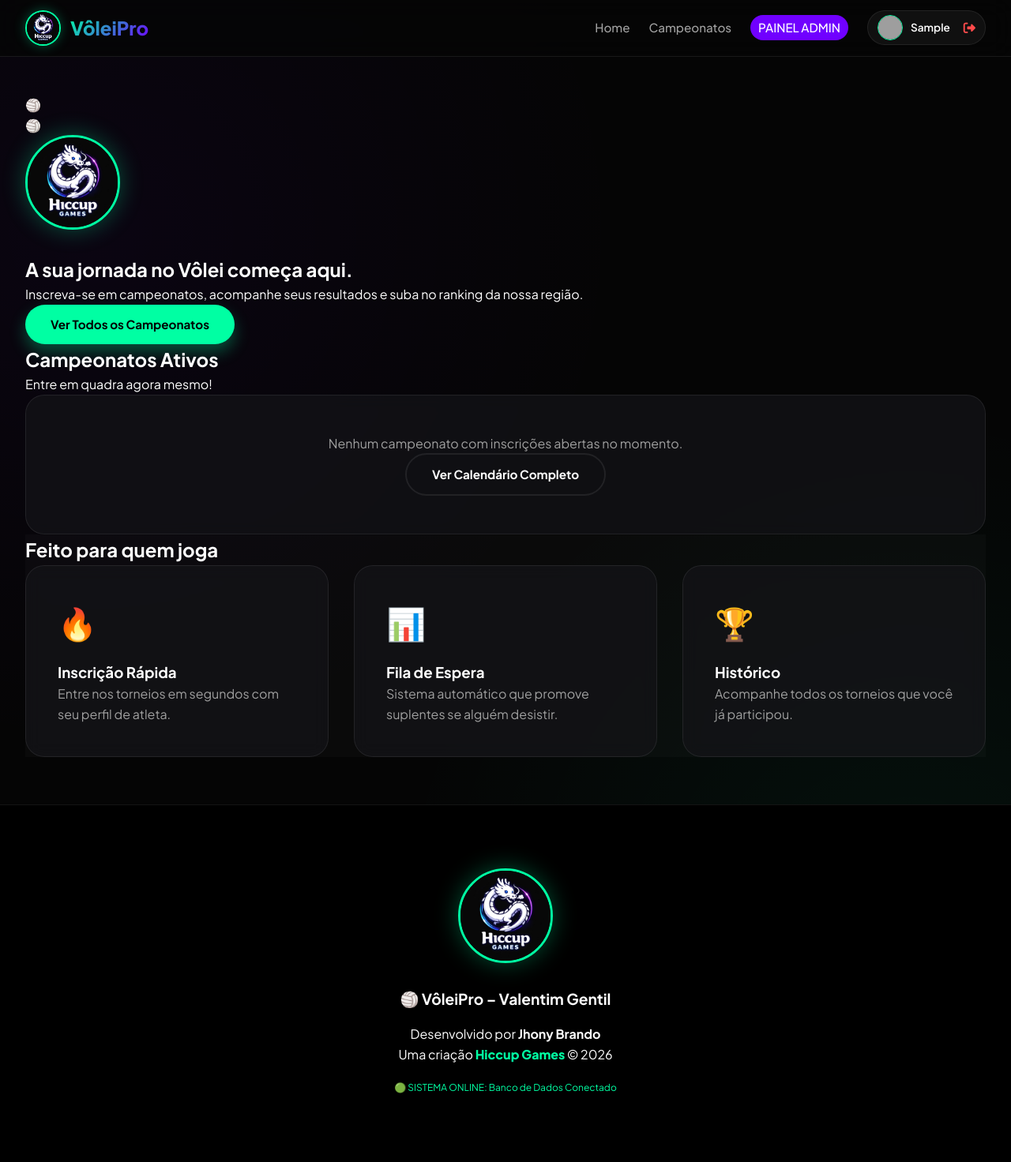
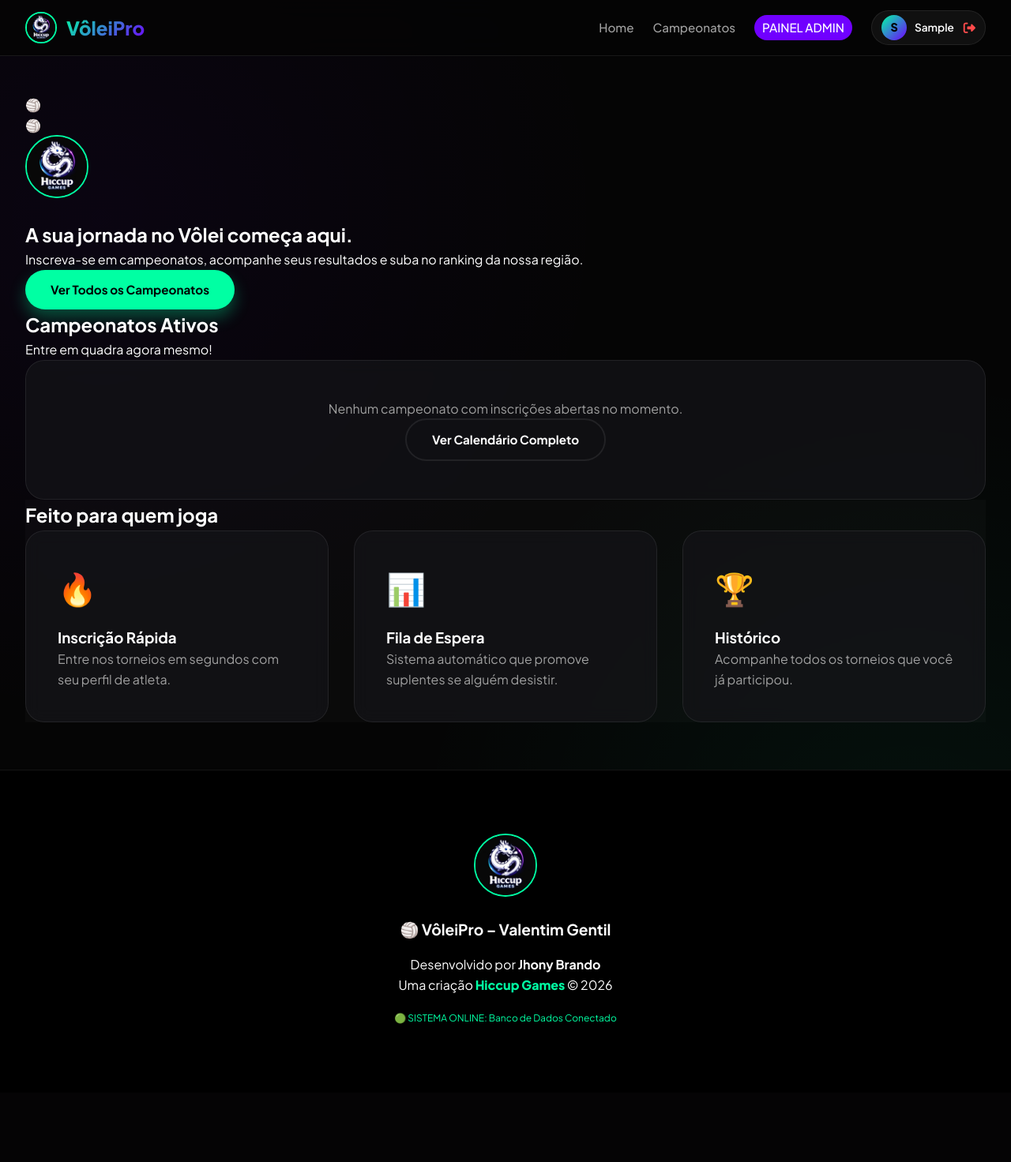
Before and after one commit to hiccupgamesdev-prog/voleipro-valentim, a Flask app: page / in a window 1280 px wide. Shown: the whole page at 79% size. After the commit the page ends 1297 px from the top, so only its background shows below. Run offline with Flask 3, Linux system fonts and the light colour scheme; the visitor is signed in with stand-in values (Sample User, id 1); data that the repository does not hold is empty; grey boxes are pictures that could not be loaded.

Commit message:
atualizacao 7

```diff
--- a/app.py
+++ b/app.py
@@ -1,16 +1,15 @@
 import os
 import uuid
-import hashlib
 from datetime import datetime
 from functools import wraps
-from flask import Flask, render_template, request, redirect, url_for, flash, session, send_from_directory
+from flask import Flask, render_template, request, redirect, url_for, flash, session
 from werkzeug.security import generate_password_hash, check_password_hash
 from pymongo import MongoClient
 from dotenv import load_dotenv
 
 load_dotenv()
 
-app = Flask(__name__, static_folder='static', template_folder='templates')
+app = Flask(__name__)
 app.secret_key = os.environ.get("SECRET_KEY", "voleipro-secret-key-123")
 
 # --- BANCO DE DADOS ---
@@ -29,12 +28,7 @@ if MONGO_URI:
 
 @app.context_processor
 def inject_globals():
-    # Gerar URL do Gravatar para o usuário logado
-    avatar_url = None
-    if "user_email" in session:
-        email_hash = hashlib.md5(session["user_email"].lower().encode('utf-8')).hexdigest()
-        avatar_url = f"https://www.gravatar.com/avatar/{email_hash}?d=identicon&s=100"
-    return dict(db_status=DB_CONNECTED, user_avatar=avatar_url)
+    return dict(db_status=DB_CONNECTED)
 
 # --- AUXILIARES ---
 def get_users():
@@ -109,7 +103,6 @@ def cadastro():
         session.update({
             "user_id": new_user["id"],
             "user_nome": new_user["nome"],
-            "user_email": new_user["email"],
             "role": new_user["role"]
         })
         return redirect(url_for("campeonatos"))
@@ -124,7 +117,6 @@ def login():
             session.update({
                 "user_id": user["id"],
                 "user_nome": user["nome"],
-                "user_email": user.get("email", ""),
                 "role": user.get("role", "user")
             })
             return redirect(url_for("campeonatos"))
@@ -138,13 +130,7 @@ def logout():
 
 @app.route("/campeonatos")
 def campeonatos():
-    try:
-        all_camps = get_camps()
-        return render_template("campeonatos.html", campeonatos=all_camps)
-    except Exception as e:
-        print(f"Erro na rota campeonatos: {e}")
-        flash("Erro ao carregar campeonatos.", "danger")
-        return redirect(url_for("index"))
+    return render_template("campeonatos.html", campeonatos=get_camps())
 
 # --- ROTAS USUÁRIO LOGADO ---
 @app.route("/perfil", methods=["GET", "POST"])
@@ -296,8 +282,6 @@ def admin_editar_camp(id):
             "regras": request.form.get("regras", camp["regras"])
         })
 
-        # LÓGICA DE PROMOÇÃO AUTOMÁTICA
-        # Se aumentou o número de vagas, puxa da lista de espera
         if "inscritos" not in camp: camp["inscritos"] = []
         if "lista_espera" not in camp: camp["lista_espera"] = []
 
@@ -306,7 +290,7 @@ def admin_editar_camp(id):
             camp["inscritos"].append(promovido)
 
         save_camp(camp)
-        flash("Campeonato atualizado e lista de espera processada!", "success")
+        flash("Campeonato atualizado!", "success")
         return redirect(url_for("admin_dashboard"))
     return render_template("admin/form_campeonato.html", camp=camp)
 
--- a/static/css/style.css
+++ b/static/css/style.css
@@ -2,13 +2,11 @@
 @import url('https://fonts.googleapis.com/css2?family=Plus+Jakarta+Sans:wght@300;400;500;600;700;800&display=swap');
 
 :root {
-  --primary: #00ffa3; /* Verde Neon */
+  --primary: #00ffa3;
   --primary-glow: rgba(0, 255, 163, 0.3);
-  --secondary: #7000ff; /* Roxo Profundo */
-  --secondary-glow: rgba(112, 0, 255, 0.3);
+  --secondary: #7000ff;
   --bg-dark: #050505;
   --bg-card: rgba(20, 20, 25, 0.7);
-  --glass: rgba(255, 255, 255, 0.03);
   --glass-border: rgba(255, 255, 255, 0.08);
   --text: #ffffff;
   --text-muted: #a0a0a0;
@@ -28,30 +26,11 @@ body {
     radial-gradient(circle at 90% 80%, rgba(0, 255, 163, 0.05) 0%, transparent 40%);
 }
 
-/* ─── Logo & Imagens ────────────────────────────────────────────────────── */
-.logo-round {
-  width: 45px; height: 45px; border-radius: 50%; object-fit: cover;
-  border: 2px solid var(--primary); box-shadow: 0 0 15px var(--primary-glow);
-}
-.logo-large {
-  width: 120px; height: 120px; border-radius: 50%; object-fit: cover;
-  border: 3px solid var(--primary); box-shadow: 0 0 30px var(--primary-glow);
-  margin-bottom: 1.5rem;
-}
-
-/* ─── Perfil no Menu ────────────────────────────────────────────────────── */
-.nav-user-profile { display: flex; align-items: center; gap: 12px; background: rgba(255,255,255,0.05); padding: 5px 12px; border-radius: 50px; border: 1px solid var(--glass-border); }
-.nav-profile-trigger { display: flex; align-items: center; gap: 10px; text-decoration: none !important; }
-.avatar-nav { width: 32px; height: 32px; border-radius: 50%; border: 1px solid var(--primary); }
-.nav-user-name { color: white; font-size: 0.85rem; font-weight: 600; }
-.nav-logout-icon { color: #ff4b4b !important; font-size: 0.9rem; margin-left: 5px; }
-.admin-badge-nav { background: var(--secondary); color: white !important; font-size: 0.7rem; padding: 4px 10px; border-radius: 50px; text-transform: uppercase; font-weight: 800; }
-
 /* ─── Splash Screen ──────────────────────────────────────────────────────── */
 #splash-screen {
   position: fixed; top: 0; left: 0; width: 100%; height: 100%;
   background: #000; display: flex; align-items: center; justify-content: center;
-  z-index: 9999; transition: opacity 0.8s ease;
+  z-index: 9999; transition: opacity 0.5s ease;
 }
 .pulse-logo { width: 150px; animation: pulse-dragon 2s infinite ease-in-out; border-radius: 50%; border: 4px solid var(--primary); }
 @keyframes pulse-dragon {
@@ -62,18 +41,28 @@ body {
 /* ─── Navbar ────────────────────────────────────────────────────────────── */
 .navbar {
   position: fixed; top: 0; width: 100%; z-index: 1000;
-  background: rgba(5, 5, 5, 0.8); backdrop-filter: blur(15px);
+  background: rgba(5, 5, 5, 0.85); backdrop-filter: blur(15px);
   border-bottom: 1px solid var(--glass-border); padding: 0.8rem 2rem;
 }
 .navbar-inner { max-width: 1300px; margin: 0 auto; display: flex; align-items: center; justify-content: space-between; }
 .navbar-brand { display: flex; align-items: center; gap: 12px; text-decoration: none; font-weight: 800; font-size: 1.5rem; color: white; }
 .navbar-brand span { background: var(--gradient); -webkit-background-clip: text; -webkit-text-fill-color: transparent; }
+.logo-round { width: 40px; height: 40px; border-radius: 50%; border: 2px solid var(--primary); }
+
 .nav-links { display: flex; align-items: center; gap: 1.5rem; }
 .nav-links a { text-decoration: none; color: var(--text-muted); font-weight: 500; transition: 0.3s; font-size: 0.95rem; }
 .nav-links a:hover { color: var(--primary); }
 .nav-btn { background: var(--primary); color: #000 !important; padding: 0.6rem 1.5rem; border-radius: 50px; font-weight: 700; }
 
-/* ─── Cards & Grid ──────────────────────────────────────────────────────── */
+/* ─── Perfil ────────────────────────────────────────────────────────────── */
+.nav-user-profile { display: flex; align-items: center; gap: 12px; background: rgba(255,255,255,0.05); padding: 5px 12px; border-radius: 50px; border: 1px solid var(--glass-border); }
+.nav-profile-trigger { display: flex; align-items: center; gap: 10px; text-decoration: none !important; }
+.avatar-letter { width: 32px; height: 32px; border-radius: 50%; background: var(--gradient); color: #000; display: flex; align-items: center; justify-content: center; font-weight: 800; font-size: 0.9rem; }
+.nav-user-name { color: white; font-size: 0.85rem; font-weight: 600; }
+.nav-logout-icon { color: #ff4b4b !important; font-size: 0.9rem; }
+.admin-badge-nav { background: var(--secondary); color: white !important; font-size: 0.7rem; padding: 4px 10px; border-radius: 50px; text-transform: uppercase; font-weight: 800; }
+
+/* ─── Layout ────────────────────────────────────────────────────────────── */
 .main-content { padding: 120px 2rem 60px; max-width: 1300px; margin: 0 auto; min-height: 80vh; }
 .grid { display: grid; grid-template-columns: repeat(auto-fit, minmax(300px, 1fr)); gap: 2rem; }
 .glass-card {
@@ -90,19 +79,20 @@ body {
 .btn-outline { background: transparent; border: 2px solid var(--glass-border); color: #fff; }
 .btn-outline:hover { border-color: var(--primary); color: var(--primary); }
 
-/* ─── Status & Badges ───────────────────────────────────────────────────── */
+/* ─── Badges ────────────────────────────────────────────────────────────── */
 .badge { padding: 4px 12px; border-radius: 50px; font-size: 0.75rem; font-weight: 700; text-transform: uppercase; }
 .db-status-badge { margin-top: 15px; font-size: 0.75rem; background: rgba(0,0,0,0.3); padding: 5px 15px; border-radius: 50px; display: inline-block; }
 .status-online { color: var(--primary); }
 .status-offline { color: #ff4b4b; }
 
-/* ─── Flash Messages ────────────────────────────────────────────────────── */
+/* ─── Flash ─────────────────────────────────────────────────────────────── */
 .flash-container { position: fixed; top: 100px; right: 20px; z-index: 10001; display: flex; flex-direction: column; gap: 10px; }
 .flash-card { background: rgba(0,0,0,0.9); border-left: 4px solid var(--primary); padding: 1rem 2rem; border-radius: 8px; color: white; box-shadow: 0 10px 30px rgba(0,0,0,0.5); transition: 0.5s; }
 .flash-card.danger { border-left-color: #ff4b4b; }
 
 /* ─── Footer ────────────────────────────────────────────────────────────── */
 .footer { padding: 5rem 2rem; background: #000; border-top: 1px solid var(--glass-border); text-align: center; }
+.logo-large { width: 80px; height: 80px; border-radius: 50%; border: 2px solid var(--primary); margin-bottom: 20px; }
 .hiccup-text { color: var(--primary); font-weight: 800; }
 
 @media (max-width: 768px) {
--- a/templates/base.html
+++ b/templates/base.html
@@ -4,21 +4,21 @@
   <meta charset="UTF-8" />
   <meta name="viewport" content="width=device-width, initial-scale=1.0" />
   <title>{% block title %}VôleiPro – Valentim Gentil{% endblock %}</title>
-  <link rel="stylesheet" href="{{ url_for('static', filename='css/style.css') }}" />
+  <link rel="stylesheet" href="/static/css/style.css" />
   <link rel="stylesheet" href="https://cdnjs.cloudflare.com/ajax/libs/font-awesome/6.4.0/css/all.min.css" />
   <link href="https://unpkg.com/aos@2.3.1/dist/aos.css" rel="stylesheet">
 </head>
 <body class="dark-theme">
   <!-- SPLASH SCREEN -->
   <div id="splash-screen">
-    <img src="{{ url_for('static', filename='img/logo_hiccup.png') }}" alt="Hiccup Games" class="pulse-logo">
+    <img src="/static/img/logo_hiccup.png" alt="Hiccup Games" class="pulse-logo">
   </div>
 
   <!-- NAVBAR -->
   <nav class="navbar">
     <div class="navbar-inner">
       <a href="{{ url_for('index') }}" class="navbar-brand">
-        <img src="{{ url_for('static', filename='img/logo_hiccup.png') }}" alt="Hiccup Games" class="logo-round">
+        <img src="/static/img/logo_hiccup.png" alt="Hiccup Games" class="logo-round">
         <span>VôleiPro</span>
       </a>
 
@@ -32,7 +32,7 @@
 
           <div class="nav-user-profile">
             <a href="{{ url_for('perfil') }}" class="nav-profile-trigger">
-                <img src="{{ user_avatar }}" alt="Avatar" class="avatar-nav">
+                <div class="avatar-letter">{{ session.user_nome[0] | upper }}</div>
                 <span class="nav-user-name">{{ session.user_nome.split(' ')[0] }}</span>
             </a>
             <a href="{{ url_for('logout') }}" class="nav-logout-icon" title="Sair"><i class="fas fa-sign-out-alt"></i></a>
@@ -66,7 +66,7 @@
   <footer class="footer">
     <div class="footer-content">
       <div class="footer-logo">
-        <img src="{{ url_for('static', filename='img/logo_hiccup.png') }}" alt="Hiccup Games" class="logo-large">
+        <img src="/static/img/logo_hiccup.png" alt="Hiccup Games" class="logo-large">
       </div>
       <div class="footer-credits">
         <p style="font-size: 1.2rem; margin-bottom: 1rem; color: #fff;">🏐 <strong>VôleiPro – Valentim Gentil</strong></p>
@@ -95,7 +95,7 @@
             splash.style.opacity = '0';
             setTimeout(() => splash.style.display = 'none', 500);
         }
-      }, 1500);
+      }, 1000);
     });
 
     // Auto-fechar flash após 5 segundos
```
